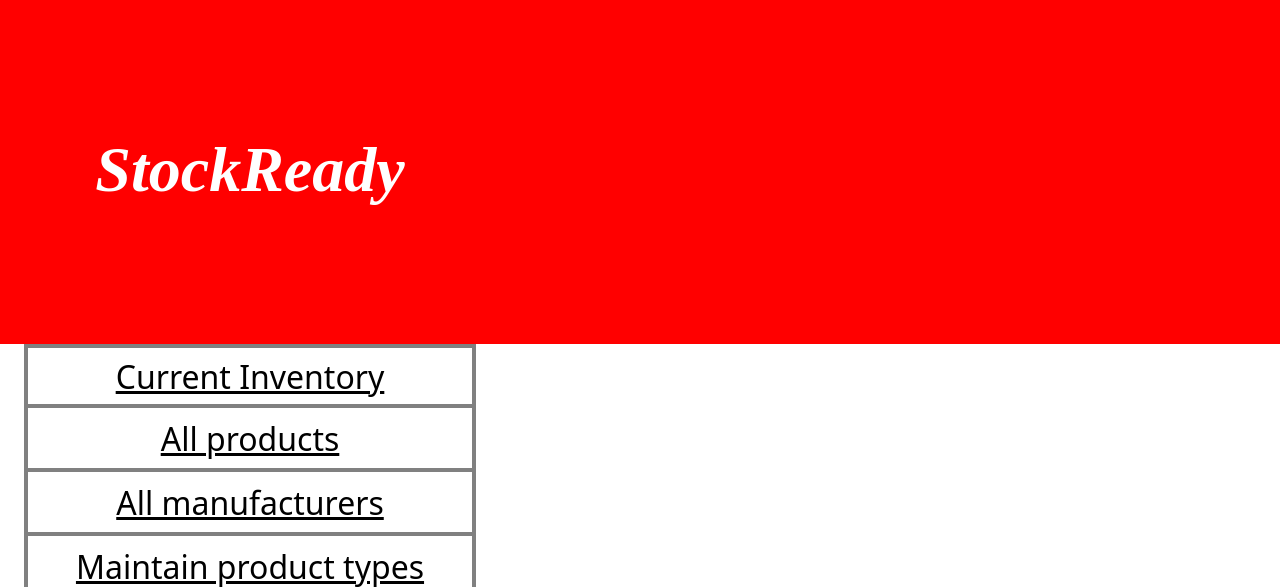
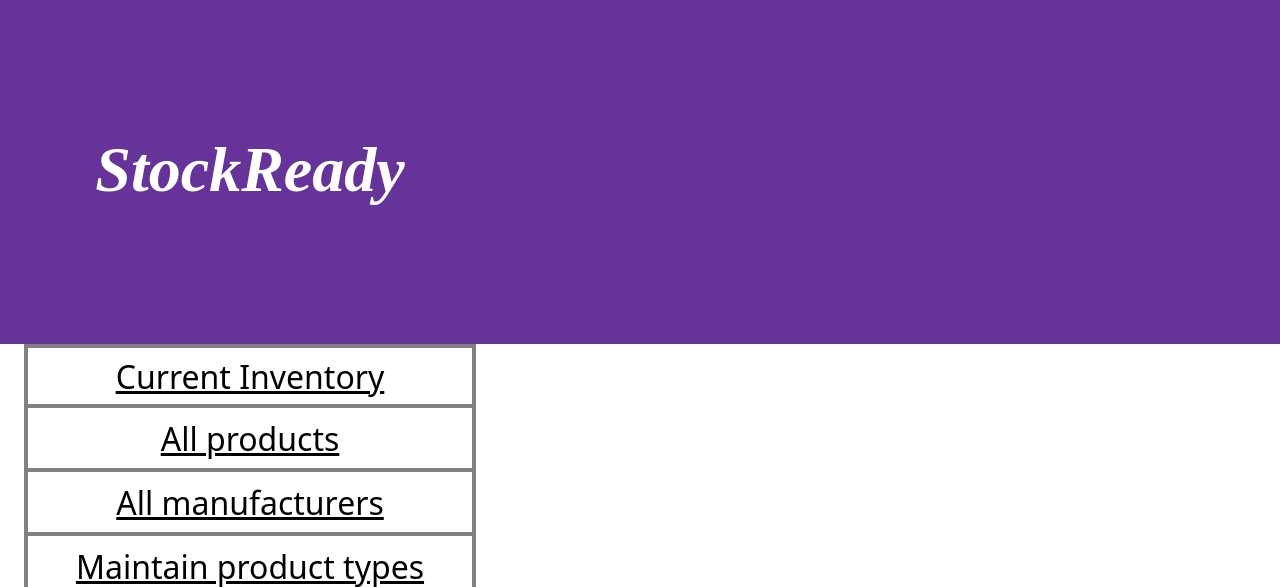
Before and after one commit to bsmith/StockReady, a Flask app: page / in a window 1280 px wide. Shown: the top 587 px of the page. Run offline with Flask 2, Linux system fonts and the light colour scheme; some web fonts are replaced.

Commit message:
💄 Remove test CSS

```diff
--- a/static/style.css
+++ b/static/style.css
@@ -536,9 +536,10 @@ details > summary > h2 {
 }
 
 @media (min-width: 500px) {
-    header {
+    /* For debugging media queries, make everything red! */
+    /* header {
         background-color: red !important;
-    }
+    } */
 
     nav.actionbar > ul {
         justify-content: start;
```
